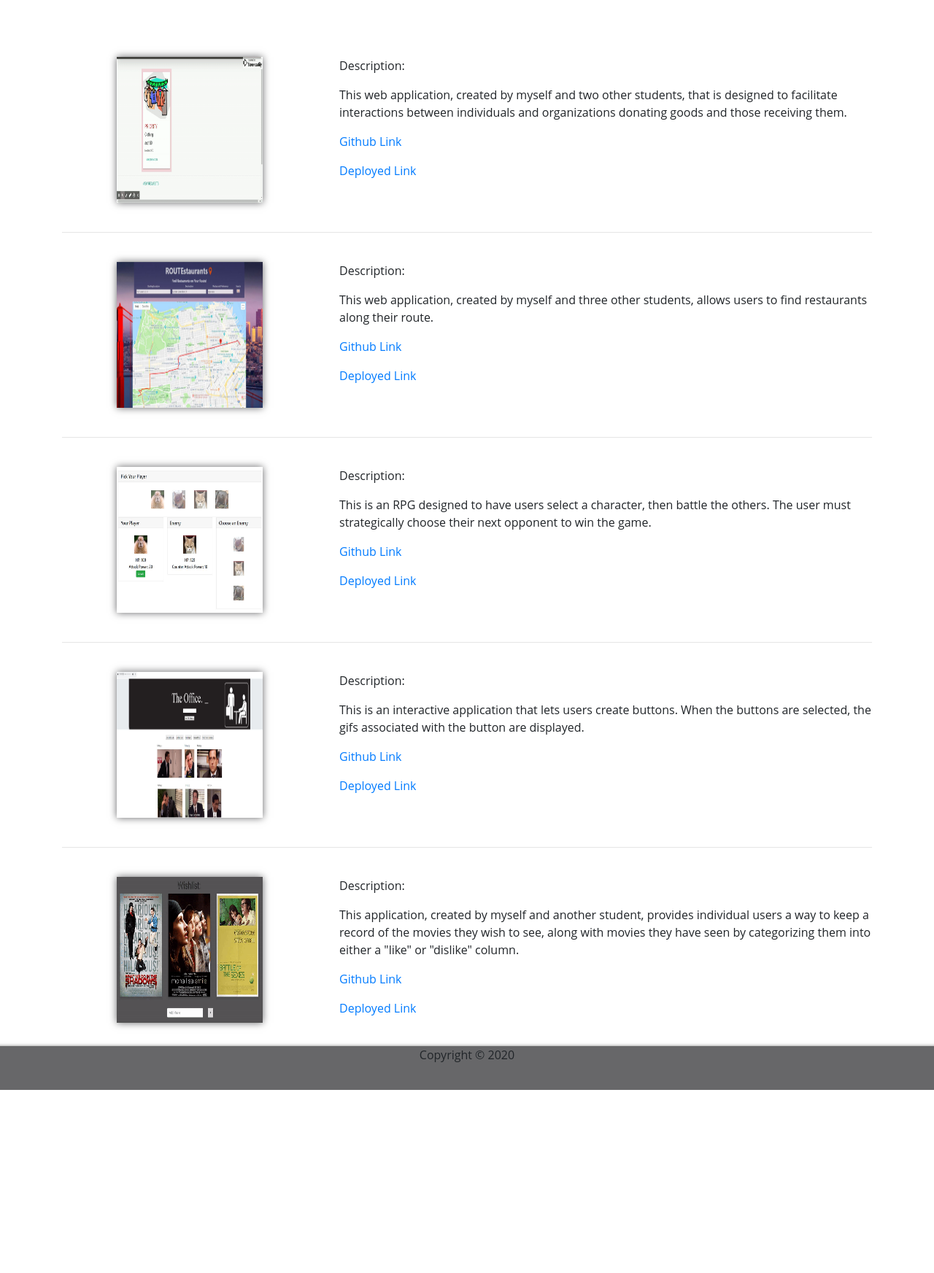
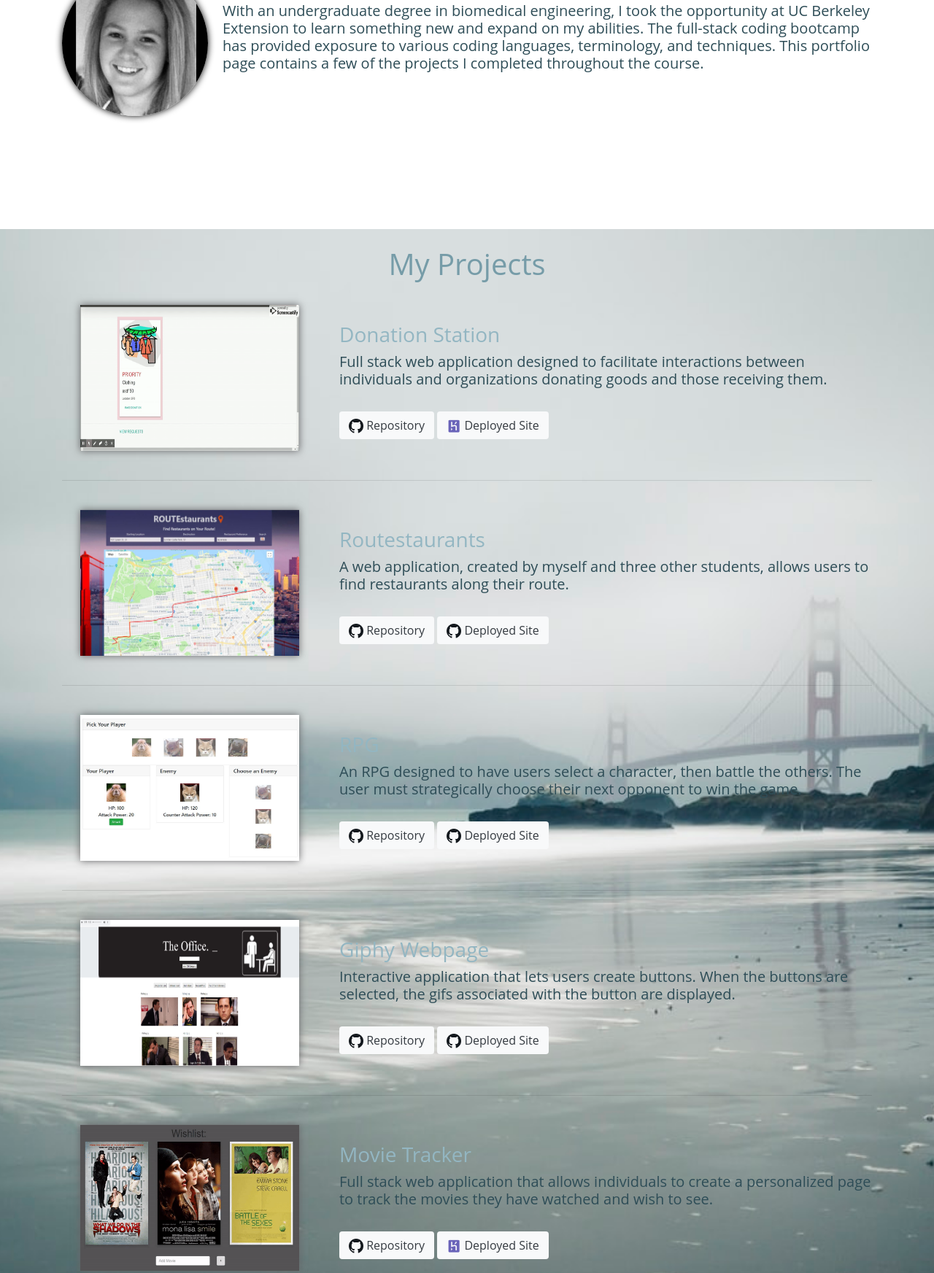
Before and after one commit to hagoodj/responsive-portfolio, a website: page public/index.html in a window 1280 px wide. Shown: the part 750-2495 px from the top of the page at 73% size. Before the commit the page ends 2244 px from the top, so only its background shows below. Drawn offline with nearby package versions, Linux system fonts and the light colour scheme.

Commit message:
added image and contact links

```diff
--- a/public/css/custom.css
+++ b/public/css/custom.css
@@ -1,11 +1,24 @@
+
+html {
+    scroll-behavior: smooth;
+}
 
 body {
  font-family: 'Open Sans', sans-serif
 }
 
+.nav-link {
+    font-family: 'Montserrat', sans-serif;
+    color: white;
+}
+
+.nav-link:hover {
+    color: rgb(118, 156, 168);
+}
+
 .parallax {
     /* The image used */
-    background-image: url("../img/background3.png");
+    background-image: url("../img/background3c1.png");
 
     /* Full height */
     height: 100%;
@@ -17,9 +30,24 @@ body {
     background-size: cover;
   }
 
+  .parallax2 {
+    /* The image used */
+    background-image: url("../img/background4.jpg");
+
+    /* Full height */
+    height: 100%;
+
+    /* Create the parallax scrolling effect */
+    background-attachment: fixed;
+    background-position: center;
+    background-repeat: no-repeat;
+    background-size: cover;
+  }
+
+
   /* Turn off parallax scrolling for tablets and phones. Increase the pixels if needed */
   @media only screen and (max-device-width: 1366px) {
-    .parallax {
+    .parallax, .parallax2 {
       background-attachment: scroll;
     }
   }
@@ -39,45 +67,74 @@ body {
     margin: 0;
 } */
 
-h1 {
+#name,
+#contact {
     font-family: 'Montserrat', sans-serif;
     color: white;
     margin-bottom: 0px;
+}
+
+#projects {
+    color: rgb(118, 156, 168);
+}
+
+h3 {
+    color: rgb(147, 182, 194);
 }
 
 h4 {
     color: rgb(147, 182, 194);
 }
 
-.nav-link {
+h5 {
+    color: rgb(46, 77, 87);
+}
+
+#about,
+#footer {
+    line-height: 500px;
+}
+
+#aboutme,
+#contact {
+    display: inline-block;
+    vertical-align: middle;
+    line-height: normal;
+}
+
+#bottom {
+    background-color:rgb(46, 77, 87);
+}
+
+/* .nav-link {
     background-color: rgb(103, 103, 105);
     color:white;
-}
+} */
 
-li {
+/* li {
     padding: 6px;
-}
+} */
 
-li:first-child {
+/* li:first-child {
     border-right: 1px solid #dddddd;
-}
+} */
 
-li:nth-child(2) {
+/* li:nth-child(2) {
     border-right: 1px solid #dddddd;
-}
+} */
 
-.nav-link:hover {
+/* .nav-link:hover {
     background-color: rgb(212, 208, 208);
-}
+} */
 
-.bg-white {
+/* .bg-white {
     border: black solid 1px;
     margin-bottom: 80px;
     max-width: 960px;
     -webkit-box-shadow: 0 0 10px black;
     -moz-box-shadow: 0 0 10px black;
     box-shadow: 0 0 10px black;
-}
+} */
 
 /* .row1 {
     color: #56718f;
@@ -86,15 +143,6 @@ li:nth-child(2) {
     padding: 10px;
     max-width: 960px;
 } */
-
-#footer {
-    background-color: rgb(103, 103, 105);
-    border-top: black;
-    -webkit-box-shadow: 0 8px 6px 6px black;
-    -moz-box-shadow: 0 8px 6px 6px black;
-    box-shadow: 0 8px 6px 6px black;
-    height:60px;
-}
 
 /* About Me */
 /* .row2 {
--- a/public/index.html
+++ b/public/index.html
@@ -17,110 +17,204 @@
 <body>
 
   <div class="parallax">
-    <div style= "height: 500px" class="container">
 
-      <h1>Jordan Hagood</h1>
+    <div class="container">
+
+      <div class='nav justify-content-end'>
+
+        <div class='nav-item'>
+          <a href='#about' class='nav-link'>About</a>
+        </div>
+
+        <div class='nav-item'>
+          <a href='#projects' class='nav-link'>Projects</a>
+        </div>
+
+        <div class='nav-item'>
+          <a href='#footer' class='nav-link'>Contact</a>
+        </div>
+
+      </div>
+
+    </div>
+
+
+    <div style="height: 500px" class="container">
+
+      <h1 id="name">Jordan Hagood</h1>
       <h4>Full Stack Web Developer</h4>
 
     </div>
+
   </div>
 
   <br>
 
-  <div class="container">
-    <p>
+  <div class="container" style="height: 500px" id="about">
+    <div class="span" id="aboutme">
       <img src="./img/bio.jpg" alt="Avatar" id="bioImage"><br><br>
+      <h5>
         With an undergraduate degree in biomedical engineering, I took the opportunity at UC Berkeley Extension to learn
         something new and expand on my abilities. The full-stack coding bootcamp has provided exposure to various coding
         languages, terminology, and techniques. This portfolio page contains a few of the projects I completed
         throughout the course.
-    </p>
+      </h5>
       <br><br><br>
     </div>
+  </div>
+
+
+  <div class="parallax2">
 
     <div class="container">
-    <div class="row row1">
-      <h1>Portfolio</h1>
-    </div><br>
+      <br>
+      <h1 style="text-align: center" id="projects">My Projects</h1>
+      <br>
       <div class="row">
         <div class="col-md-4">
           <div class="row justify-content-center"><a href="https://hagoodj.github.io/Project-1/"><img
-              class="projectImages" src="./img/project-3.gif" width="200" height="200" alt="Project 3"></a></div>
+                class="projectImages" src="./img/project-3.gif" width="300" height="200" alt="Project 3"></a></div>
         </div>
         <div class="col-md-8">
-        <p>Description:</p>
-        <p>This web application, created by myself and two other students, that is designed to facilitate interactions
-          between individuals and organizations donating goods and those receiving them.</p>
-        <p><a href="https://github.com/hagoodj/project-3" target="_blank">Github Link</a></p>
-        <p><a href="https://serene-ocean-99045.herokuapp.com/" target="_blank">Deployed Link</a></p>
+          <br>
+          <h3>Donation Station</h3>
+          <h5>Full stack web application designed to facilitate interactions between individuals and organizations
+            donating goods and those receiving them.</h5>
+          <br>
+          <a class="btn bg-light text-dark" href="https://github.com/hagoodj/project-3" target="_blank">
+            <img src="img/githubicon.png" width="20" height="20">
+            Repository
+          </a>
+          <a class="btn bg-light text-dark" href="https://serene-ocean-99045.herokuapp.com/" target="_blank">
+            <img src="img/herokuicon.png" width="20" height="20">
+            Deployed Site
+          </a>
         </div>
       </div><br>
       <hr><br>
       <div class="row">
         <div class="col-md-4">
           <div class="row justify-content-center"><a href="https://hagoodj.github.io/Project-1/"><img
-              class="projectImages" src="./img/project-1.JPG" width="200" height="200" alt="Project 1"></a></div>
+                class="projectImages" src="./img/project-1.JPG" width="300" height="200" alt="Project 1"></a></div>
         </div>
         <div class="col-md-8">
-        <p>Description:</p>
-        <p>This web application, created by myself and three other students, allows users to find restaurants along
-          their route.</p>
-        <p><a href="https://github.com/hagoodj/Project-1" target="_blank">Github Link</a></p>
-        <p><a href="https://hagoodj.github.io/Project-1" target="_blank">Deployed Link</a></p>
+          <br>
+          <h3>Routestaurants</h3>
+          <h5>A web application, created by myself and three other students, allows users to find restaurants along
+            their route.</h5>
+          <br>
+          <a class="btn bg-light text-dark" href="https://github.com/hagoodj/Project-1" target="_blank">
+            <img src="img/githubicon.png" width="20" height="20">
+            Repository
+          </a>
+          <a class="btn bg-light text-dark" href="https://hagoodj.github.io/Project-1" target="_blank">
+            <img src="img/githubicon.png" width="20" height="20">
+            Deployed Site
+          </a>
         </div>
       </div><br>
       <hr><br>
       <div class="row">
         <div class="col-md-4">
           <div class="row justify-content-center"><a href="https://hagoodj.github.io/unit-4-game-2/"><img
-              class="projectImages" src="./img/unit-4-game-2.JPG" width="200" height="200" alt="RPG"></a></div>
+                class="projectImages" src="./img/unit-4-game-2.JPG" width="300" height="200" alt="RPG"></a></div>
         </div>
         <div class="col-md-8">
-        <p>Description:</p>
-        <p>This is an RPG designed to have users select a character, then battle the others. The user must
-          strategically choose
-          their next opponent to win the game.</p>
-        <p><a href="https://github.com/hagoodj/unit-4-game-2" target="_blank">Github Link</a></p>
-        <p><a href="https://hagoodj.github.io/unit-4-game-2" target="_blank">Deployed Link</a></p>
+          <br>
+          <h3>RPG</h3>
+          <h5>An RPG designed to have users select a character, then battle the others. The user must
+            strategically choose their next opponent to win the game.</h5>
+          <br>
+          <a class="btn bg-light text-dark" href="https://github.com/hagoodj/unit-4-game-2" target="_blank">
+            <img src="img/githubicon.png" width="20" height="20">
+            Repository
+          </a>
+          <a class="btn bg-light text-dark" href="https://hagoodj.github.io/unit-4-game-2" target="_blank">
+            <img src="img/githubicon.png" width="20" height="20">
+            Deployed Site
+          </a>
         </div>
       </div><br>
       <hr><br>
       <div class="row">
         <div class="col-md-4">
           <div class="row justify-content-center"><a href="https://hagoodj.github.io/giphy-webpage/"><img
-              class="projectImages" src="./img/giphy-webpage.JPG" width="200" height="200" alt="Giphy Webpage"></a>
+                class="projectImages" src="./img/giphy-webpage.JPG" width="300" height="200" alt="Giphy Webpage"></a>
           </div>
         </div>
         <div class="col-md-8">
-        <p>Description:</p>
-        <p>This is an interactive application that lets users create buttons. When the buttons are selected, the gifs
-          associated with the button are displayed.</p>
-        <p><a href="https://github.com/hagoodj/giphy-webpage" target="_blank">Github Link</a></p>
-        <p><a href="https://hagoodj.github.io/giphy-webpage" target="_blank">Deployed Link</a></p>
+          <br>
+          <h3>Giphy Webpage</h3>
+          <h5>Interactive application that lets users create buttons. When the buttons are selected, the gifs
+            associated with the button are displayed.</h5>
+          <br>
+          <a class="btn bg-light text-dark" href="https://github.com/hagoodj/giphy-webpage" target="_blank">
+            <img src="img/githubicon.png" width="20" height="20">
+            Repository
+          </a>
+          <a class="btn bg-light text-dark" href="https://hagoodj.github.io/giphy-webpage" target="_blank">
+            <img src="img/githubicon.png" width="20" height="20">
+            Deployed Site
+          </a>
         </div>
       </div> <br>
       <hr><br>
       <div class="row">
         <div class="col-md-4">
           <div class="row justify-content-center"><a href="https://project-two-mock.herokuapp.com/"><img
-              class="projectImages" src="./img/wishlist-html-wishlist.gif" width="200" height="200" alt="Project 2"></a>
+                class="projectImages" src="./img/wishlist-html-wishlist.gif" width="300" height="200"
+                alt="Project 2"></a>
           </div>
         </div>
         <div class="col-md-8">
-        <p>Description:</p>
-        <p>This application, created by myself and another student, provides individual users a way to keep a record
-          of the movies they wish to see, along with movies they have seen by categorizing them into either a "like"
-          or "dislike" column.</p>
-        <p><a href="https://github.com/hagoodj/Project-2" target="_blank">Github Link</a></p>
-        <p><a href="https://project-two-mock.herokuapp.com/" target="_blank">Deployed Link</a></p>
+          <br>
+          <h3>Movie Tracker</h3>
+          <h5>Full stack web application that allows individuals to create a personalized page to track the movies they
+            have watched and wish to see.</h5>
+          <br>
+          <a class="btn bg-light text-dark" href="https://github.com/hagoodj/Project-2" target="_blank">
+            <img src="img/githubicon.png" width="20" height="20">
+            Repository
+          </a>
+          <a class="btn bg-light text-dark" href="https://project-two-mock.herokuapp.com/" target="_blank">
+            <img src="img/herokuicon.png" width="20" height="20">
+            Deployed Site
+          </a>
         </div>
       </div> <br>
     </div>
 
+  </div>
 
-
-  <div class='row justify-content-center' id='footer'>
-    Copyright © 2020
+  <div class='section' id="bottom">
+    <div class="container" style="height: 500px" id="footer">
+      <div class='col-md-12' id='contact'>
+        <div class="row justify-content-center">
+          <h1>Contact</h1>
+        </div>
+        <div class='row justify-content-center'>
+          <h4>hagood.jordan@yahoo.com</h4>
+        </div>
+        <div class='row justify-content-center'>
+          <div class='col-md-4'></div>
+          <div class='col-md-2'>
+            <div class='row justify-content-center'>
+              <a href="https://github.com/hagoodj" target='_blank'>
+                <img src='./img/githubicon3.png' width='75' height='75'>
+              </a>
+            </div>
+          </div>
+          <div class='col-md-2'>
+            <div class='row justify-content-center'>
+              <a href="https://www.linkedin.com/in/jordan-hagood-7b306410b/" target='_blank'>
+                <img src='./img/linkedinicon.png' width='75' height='75'>
+              </a>
+            </div>
+          </div>
+          <div class='col-md-4'></div>
+        </div>
+      </div>
+    </div>
   </div>
 
   <!-- Optional JavaScript -->
```
Also changed, not shown: public/img/background3c.png (added), public/img/background4.jpg (added), public/img/githubicon.png (added), public/img/githubicon2.png (added), public/img/githubicon3.png (added), public/img/herokuicon.png (added), public/img/linkedinicon.png (added), 1 other file. Lines whose indentation alone changed are shown as unchanged.
